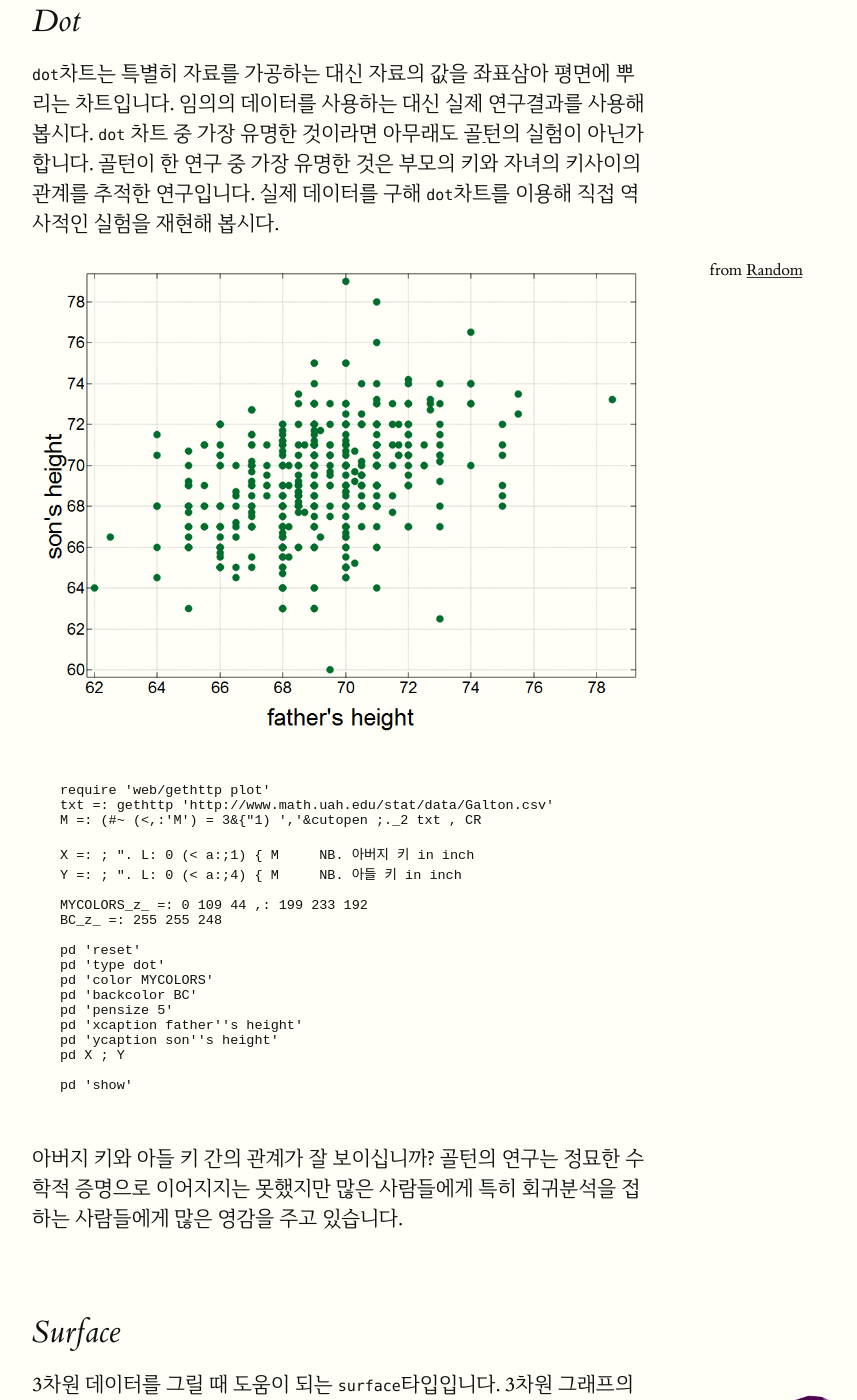
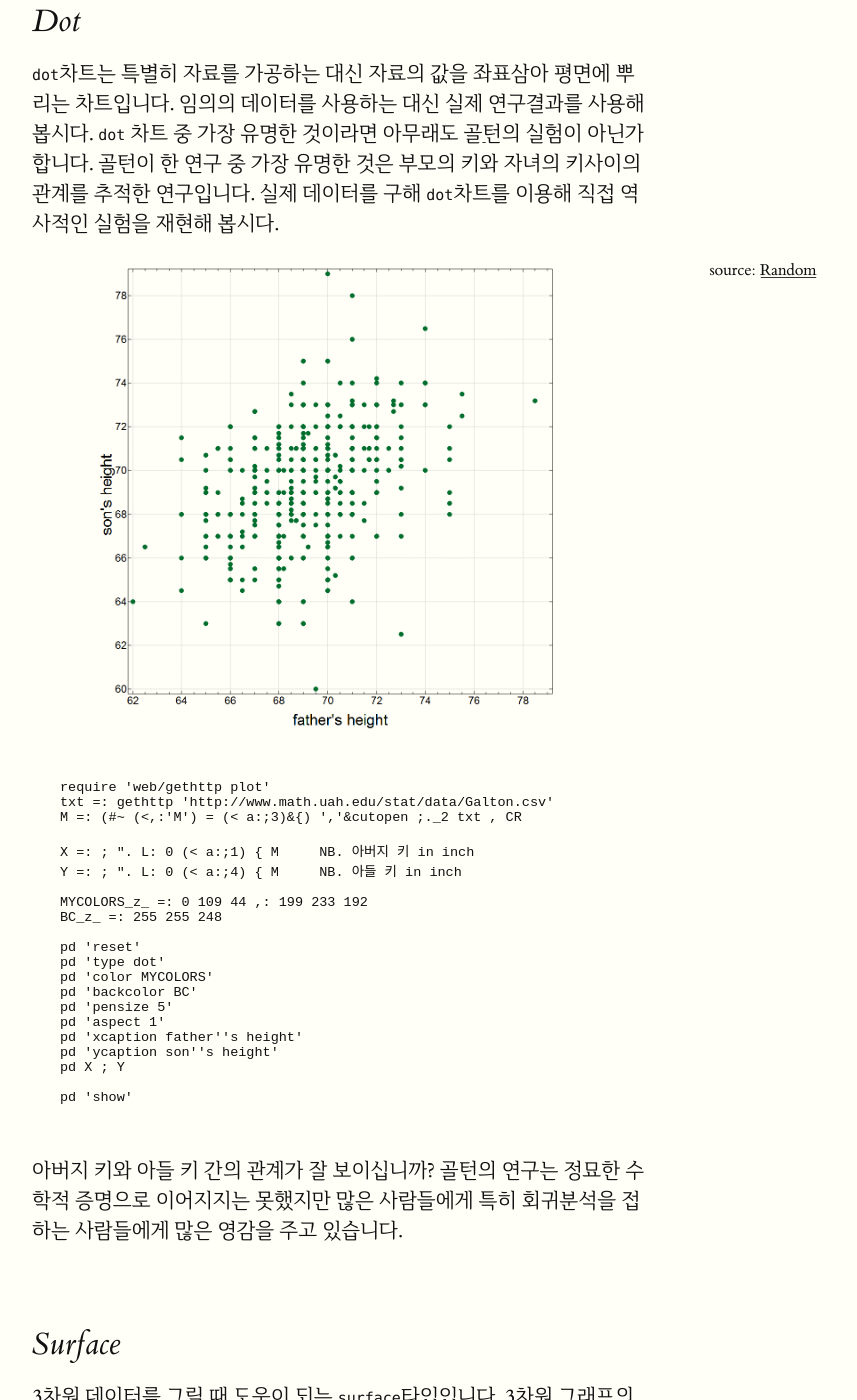
Before and after one commit to toolofthought/toolofthought.github.io, a Jekyll site: the page built from _posts/jlang/plot/2017-03-16-types.html, in a window 1280 px wide and 1400 px high, scrolled down 6733 px. Shown: the whole window, without its empty margins (128-985 px from the left). Built offline with Jekyll 4.4.1, drawn with Linux system fonts in a browser that asks for light colours; formulas are drawn with MathJax 3.

Commit message:
dot.png 'aspect 1'추가

```diff
--- a/_posts/jlang/plot/2017-03-16-types.html
+++ b/_posts/jlang/plot/2017-03-16-types.html
@@ -324,13 +324,13 @@ pd 'show'
 	<h2>Dot</h2>
 	<p><code>dot</code>차트는 특별히 자료를 가공하는 대신 자료의 값을 좌표삼아 평면에 뿌리는 차트입니다. 임의의 데이터를 사용하는 대신 실제 연구결과를 사용해 봅시다. <code>dot</code> 차트 중 가장 유명한 것이라면 아무래도 <a href="https://en.wikipedia.org/wiki/Francis_Galton">골턴</a>의 실험이 아닌가 합니다. 골턴이 한 연구 중 가장 유명한 것은 부모의 키와 자녀의 키사이의 관계를 추적한 연구입니다. 실제 데이터를 구해 <code>dot</code>차트를 이용해 직접 역사적인 실험을 재현해 봅시다.</p>
 	<figure>
-        <label for="dot-figure" class="margin-toggle">&#8853;</label><input type="checkbox" id="dot-figure" class="margin-toggle"/><span class="marginnote">from <a href="http://www.math.uah.edu/stat/data/Galton.html">Random</a></span>
+        <label for="dot-figure" class="margin-toggle">&#8853;</label><input type="checkbox" id="dot-figure" class="margin-toggle"/><span class="marginnote">source:  <a href="http://www.math.uah.edu/stat/data/Galton.html">Random</a></span>
         <img src="{{site.baseurl}}/assets/img/jlang/plot/dot.png" alt="Relationship between father's height and son's one"/>
     </figure>
 	<pre class="code">
 require 'web/gethttp plot'
 txt =: gethttp 'http://www.math.uah.edu/stat/data/Galton.csv'
-M =: (#~ (<,:'M') = 3&{"1) ','&cutopen ;._2 txt , CR
+M =: (#~ (<,:'M') = (< a:;3)&{) ','&cutopen ;._2 txt , CR
 
 X =: ; ". L: 0 (< a:;1) { M 	NB. 아버지 키 in inch
 Y =: ; ". L: 0 (< a:;4) { M 	NB. 아들 키 in inch
@@ -343,6 +343,7 @@ pd 'type dot'
 pd 'color MYCOLORS'
 pd 'backcolor BC'
 pd 'pensize 5'
+pd 'aspect 1'
 pd 'xcaption father''s height'
 pd 'ycaption son''s height'
 pd X ; Y
```
Also changed, not shown: assets/img/jlang/plot/dot.png.
